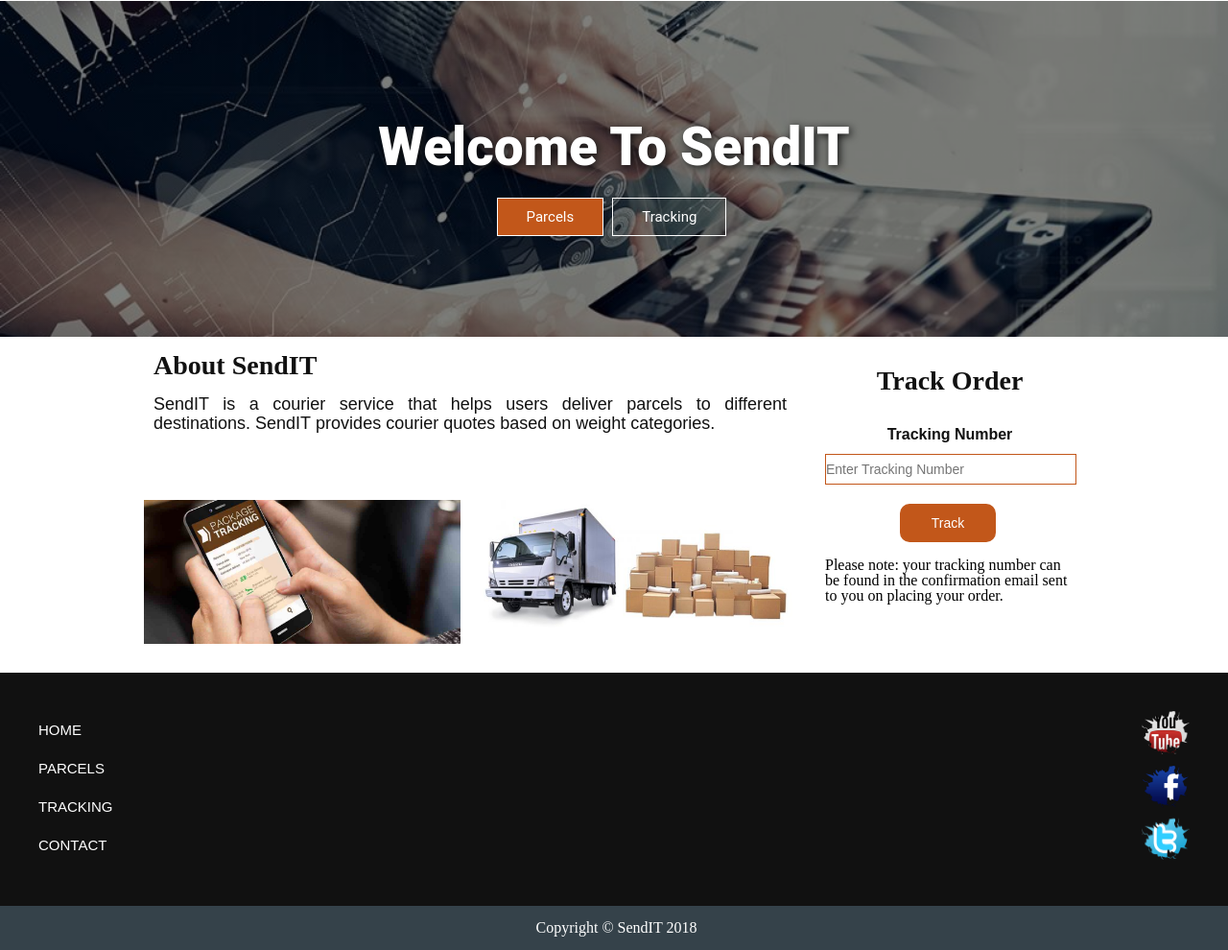
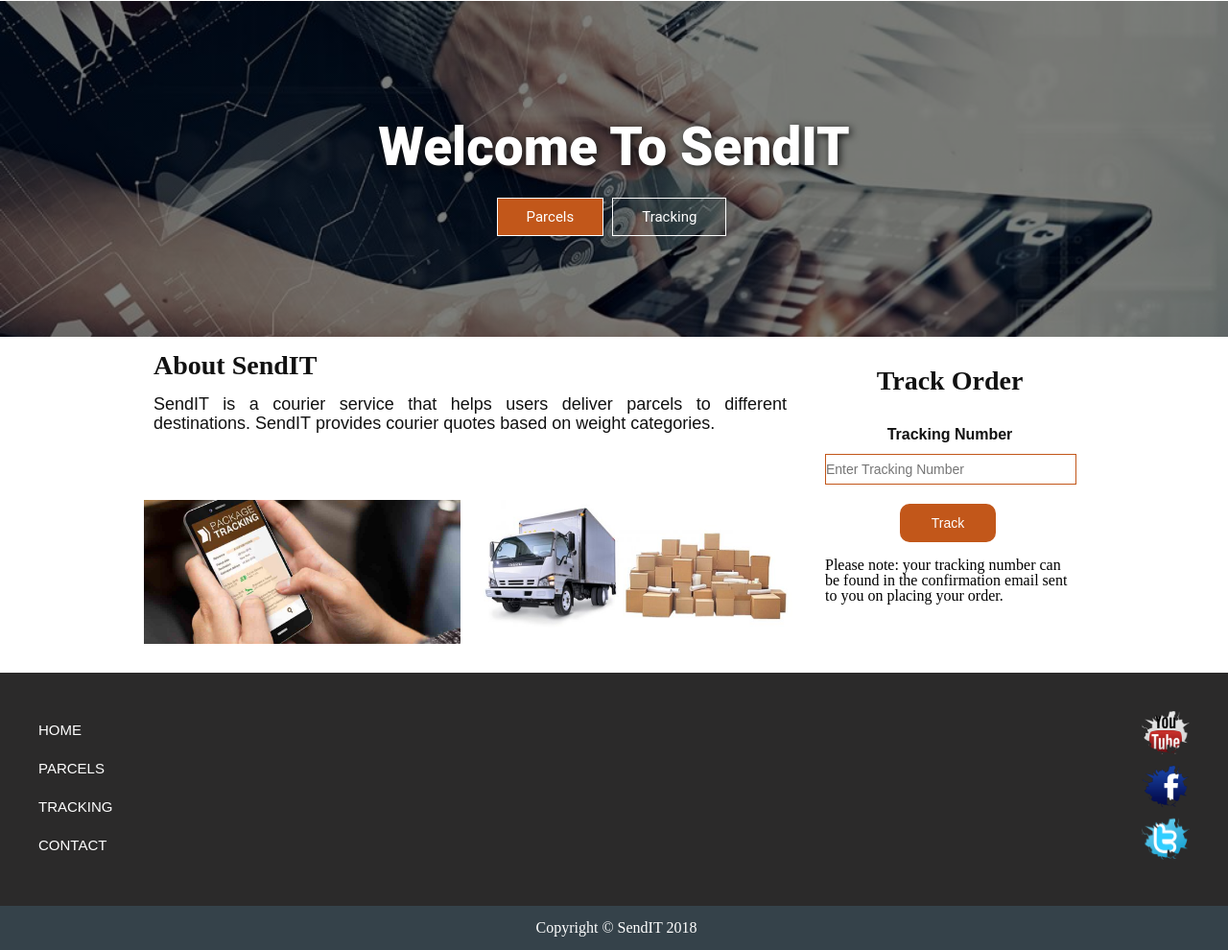
Before and after one commit to awesomeKelly04/SendIT-Repository, a plain HTML site: page index.html in a window 1280 px wide. Shown: the part 121-1111 px from the top of the page at 96% size. Drawn offline with Linux system fonts and the light colour scheme.

Commit message:
changing some css properties and page designs of the UI and waiting for review

```diff
--- a/css/style.css
+++ b/css/style.css
@@ -492,7 +492,7 @@ main section div table th {
 
 footer {
 	width: 100%;
-	background-color: #111111;
+	background-color: #2b2a2a;
 	margin-top: 10px;
 	overflow: hidden;
 }
```
